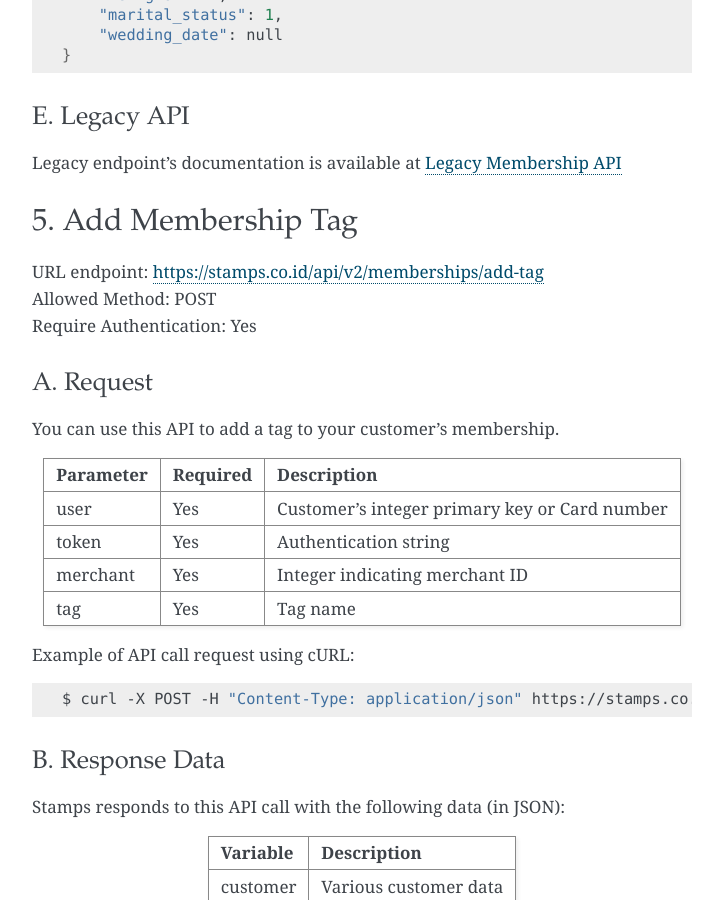
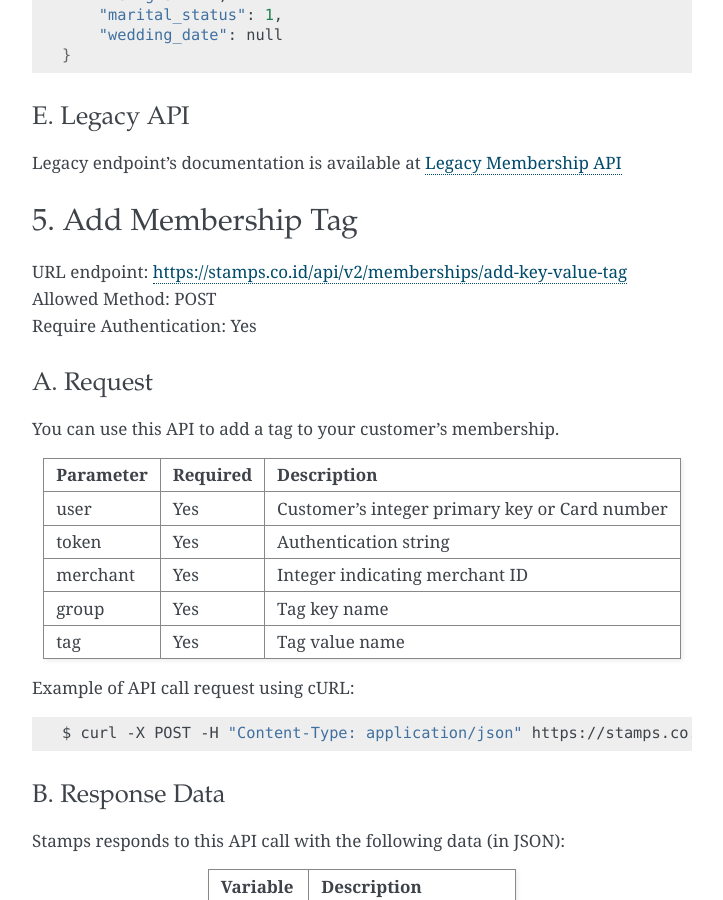
Before and after one commit to ui/stamps-api-docs, a Sphinx documentation site: the page built from source/customer_api.rst, in a window 1280 px wide and 900 px high, scrolled down 9394 px. Shown: the whole window, without its empty margins (388-1111 px from the left). Built offline with Sphinx 7.4.7, drawn with Linux system fonts in a browser that asks for light colours; some of the changed text lies outside the part shown.

Commit message:
Update docs

```diff
--- a/source/customer_api.rst
+++ b/source/customer_api.rst
@@ -497,7 +497,7 @@ Legacy endpoint's documentation is available at `Legacy Membership API <http://d
 
 5. Add Membership Tag
 ===============
-| URL endpoint: https://stamps.co.id/api/v2/memberships/add-tag
+| URL endpoint: https://stamps.co.id/api/v2/memberships/add-key-value-tag
 | Allowed Method: POST
 | Require Authentication: Yes
 
@@ -512,14 +512,15 @@ Parameter     Required    Description
 user          Yes         Customer's integer primary key or Card number
 token         Yes         Authentication string
 merchant      Yes         Integer indicating merchant ID
-tag           Yes         Tag name
+group         Yes         Tag key name
+tag           Yes         Tag value name
 ============= =========== =========================
 
 Example of API call request using cURL:
 
 .. code-block :: bash
 
-    $ curl -X POST -H "Content-Type: application/json" https://stamps.co.id/api/v2/memberships/add-tag -i -d '{ "token": "secret", "user": 123, "merchant": 14, "tag": "vvip"}'
+    $ curl -X POST -H "Content-Type: application/json" https://stamps.co.id/api/v2/memberships/add-key-value-tag -i -d '{ "token": "secret", "user": 123, "merchant": 14, "group": "category", "tag": "vvip"}'
 
 
 B. Response Data
@@ -598,7 +599,8 @@ Parameter     Required    Description
 user          Yes         Customer's integer primary key or Card number
 token         Yes         Authentication string
 merchant      Yes         Integer indicating merchant ID
-tag           Yes         Tag name
+group         Yes         Tag key name
+tag           Yes         Tag value name
 ============= =========== =========================
 
 Example of API call request using cURL:
```
